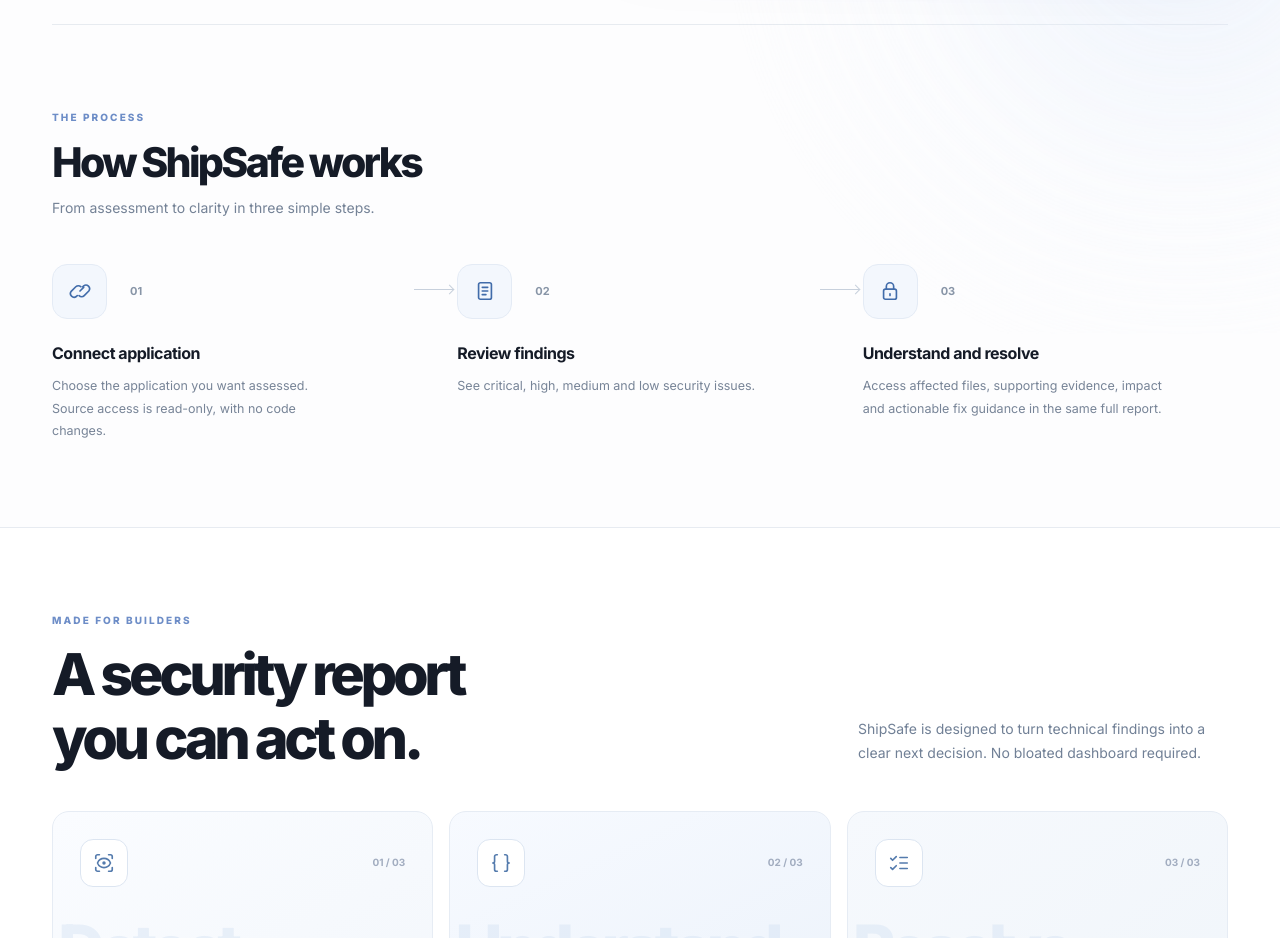
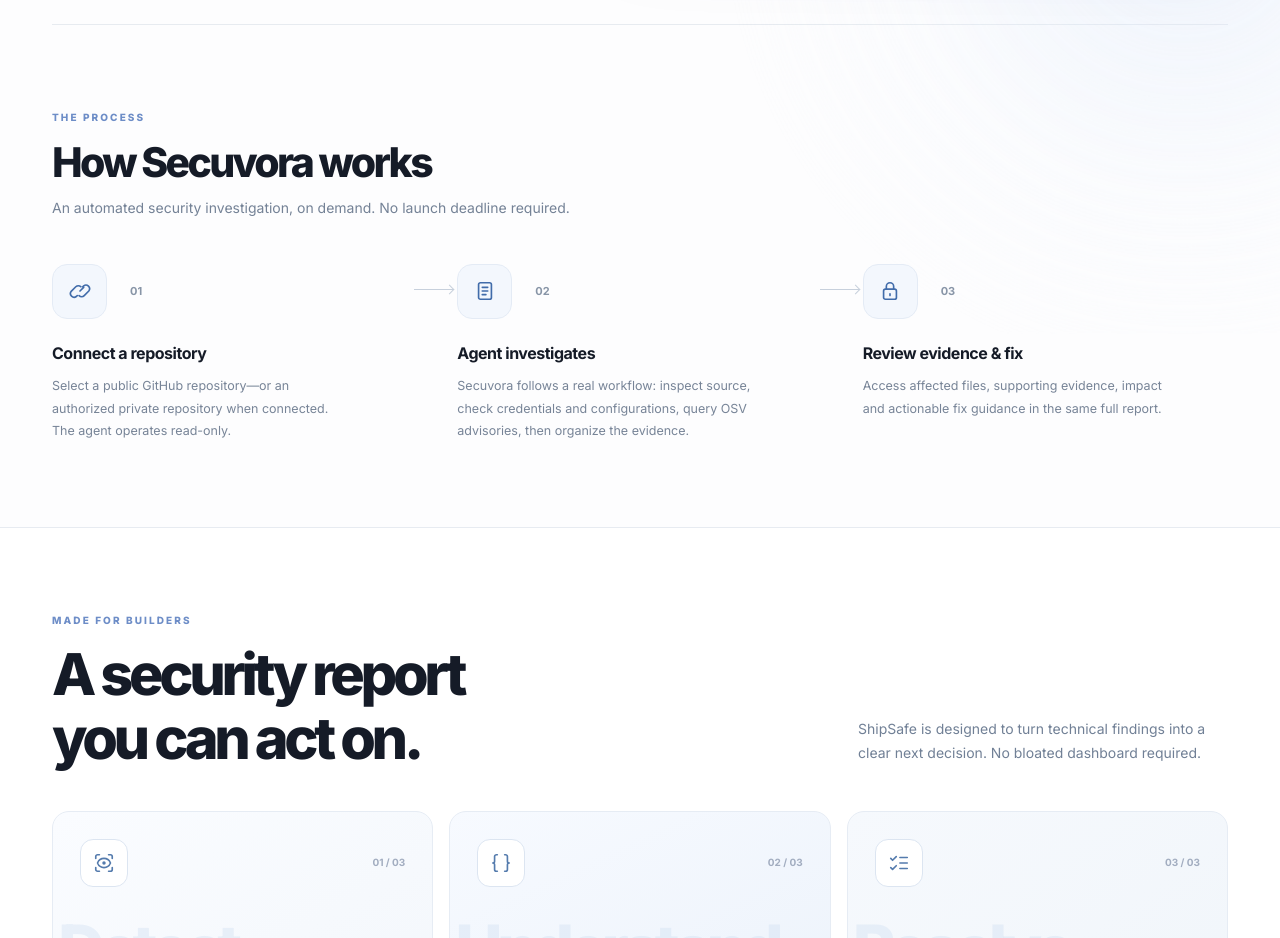
Before and after one commit to helloskyorigin/Safe-sure, a Next.js app: page / in a window 1280 px wide. Shown: the part 820-1758 px from the top of the page. Built offline with nearby package versions, Linux system fonts and the light colour scheme.

Commit message:
brand: position Secuvora as an on-demand automated security agent

```diff
--- a/components/HowItWorks.tsx
+++ b/components/HowItWorks.tsx
@@ -4,8 +4,8 @@ export default function HowItWorks() {
       <div className="container">
         <div className="section-heading ">
           <p className="eyebrow">THE PROCESS</p>
-          <h2>How ShipSafe works</h2>
-          <p>From assessment to clarity in three simple steps.</p>
+          <h2>How Secuvora works</h2>
+          <p>An automated security investigation, on demand. No launch deadline required.</p>
         </div>
         <div className="steps">
           <article className="step ">
@@ -20,10 +20,9 @@ export default function HowItWorks() {
               </div>
               <span>01</span>
             </div>
-            <h3>Connect application</h3>
+            <h3>Connect a repository</h3>
             <p>
-              Choose the application you want assessed. Source access is read-only,
-              with no code changes.
+              Select a public GitHub repository—or an authorized private repository when connected. The agent operates read-only.
             </p>
           </article>
           <article className="step ">
@@ -36,10 +35,9 @@ export default function HowItWorks() {
               </div>
               <span>02</span>
             </div>
-            <h3>Review findings</h3>
+            <h3>Agent investigates</h3>
             <p>
-              See critical, high, medium and low
-              security issues.
+              Secuvora follows a real workflow: inspect source, check credentials and configurations, query OSV advisories, then organize the evidence.
             </p>
           </article>
           <article className="step ">
@@ -52,7 +50,7 @@ export default function HowItWorks() {
               </div>
               <span>03</span>
             </div>
-            <h3>Understand and resolve</h3>
+            <h3>Review evidence & fix</h3>
             <p>
               Access affected files, supporting evidence, impact and actionable
               fix guidance in the same full report.
```
